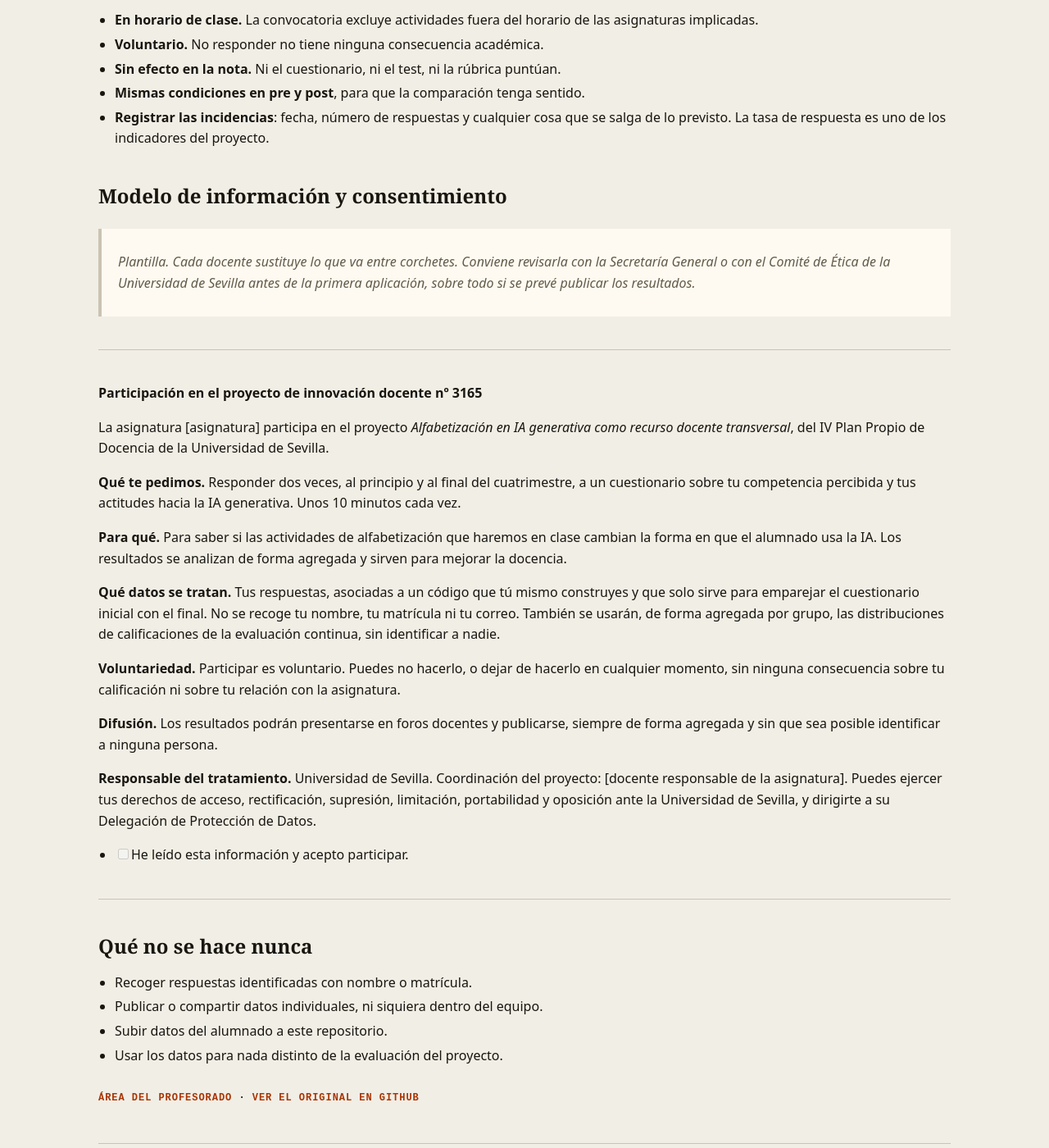
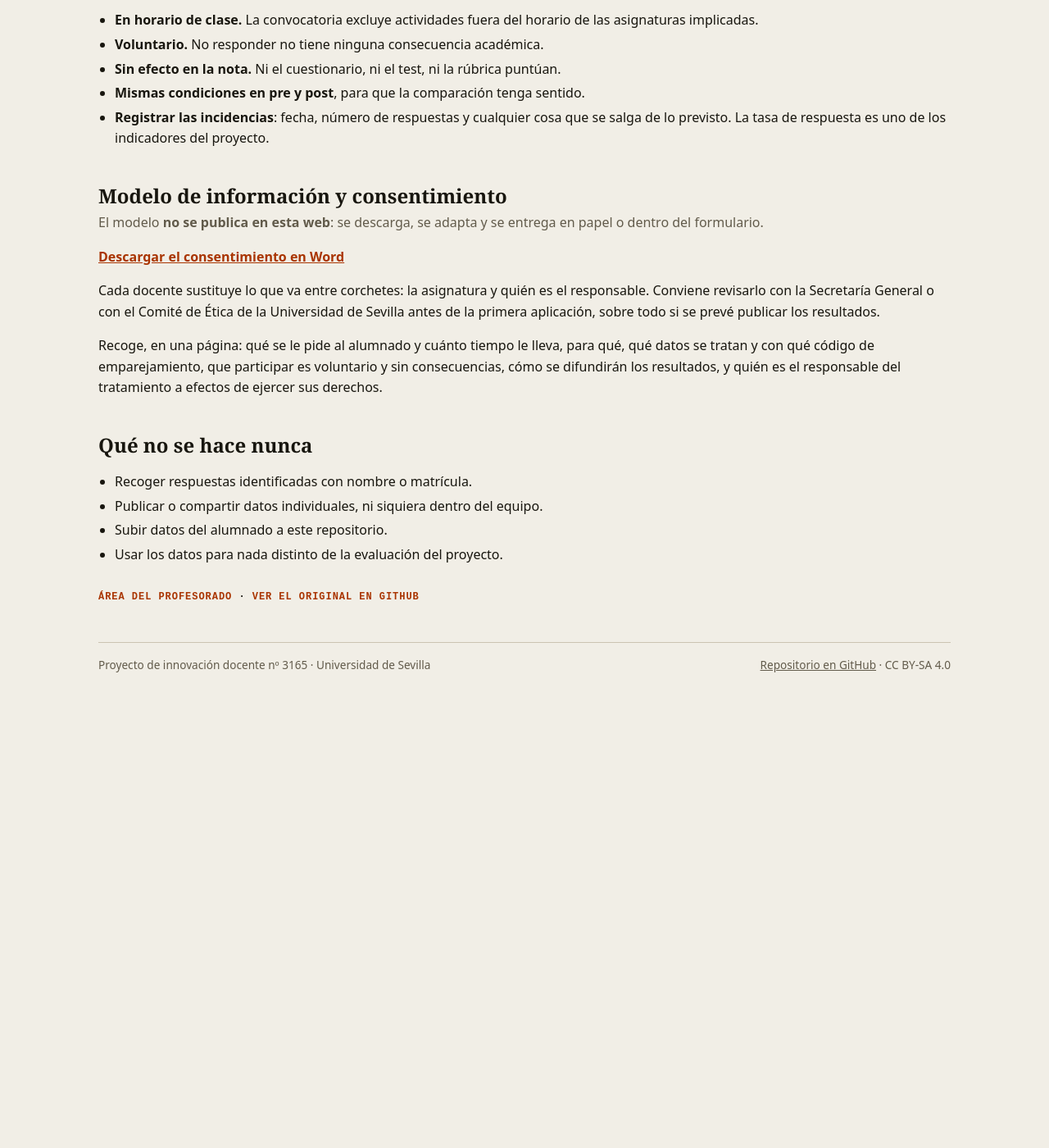
Before and after one commit to jorgeBIGS/innovacion-US-3165, a Jekyll site: the page built from instrumentos/protocolo-aplicacion.md, in a window 1280 px wide and 1400 px high, scrolled down 1076 px. Shown: the whole window at 82% size. Built offline with Jekyll 4.4.1, drawn with Linux system fonts in a browser that asks for light colours; after the commit the page ends 1946 px from its top, so only the background shows below that.

Commit message:
Consentimiento informado: descargable en Word, fuera de la web
El texto deja de publicarse como página. Vive en
instrumentos/consentimiento-informado.md, excluido del sitio en
_config.yml, y de ahí sale el .docx que se descarga desde el
protocolo, que ahora sólo resume qué contiene.

Se actualiza además el 'para qué' del modelo: el alumnado se autoforma
con el material, no hay actividades en clase.

Co-Authored-By: Claude Opus 5 <noreply@anthropic.com>

```diff
--- a/_config.yml
+++ b/_config.yml
@@ -32,6 +32,8 @@ defaults:
 
 exclude:
   - bin/
+  # Origen del consentimiento: se descarga en Word, no se publica como página
+  - instrumentos/consentimiento-informado.md
   - LICENSE
   - LICENSE-CODE
   - CITATION.cff
--- a/bin/generar-docx.py
+++ b/bin/generar-docx.py
@@ -25,6 +25,9 @@ DOCUMENTOS = [
     ("instrumentos/cuestionario-autopercepcion.md",
      "descargas/cuestionario-autopercepcion.docx",
      "Cuestionario de autopercepción y actitudes", True),
+    ("instrumentos/consentimiento-informado.md",
+     "descargas/consentimiento-informado.docx",
+     "Información y consentimiento informado", True),
 ]
 
 # Cabecera del cuestionario que recibe el alumnado, en lugar de la ficha metodológica.
--- a/instrumentos/protocolo-aplicacion.md
+++ b/instrumentos/protocolo-aplicacion.md
@@ -43,45 +43,19 @@ reidentificar por sí solo y se usa exclusivamente para cruzar ambas medidas.
 
 ## Modelo de información y consentimiento
 
-> *Plantilla. Cada docente sustituye lo que va entre corchetes. Conviene revisarla con la
-> Secretaría General o con el Comité de Ética de la Universidad de Sevilla antes de la
-> primera aplicación, sobre todo si se prevé publicar los resultados.*
+El modelo **no se publica en esta web**: se descarga, se adapta y se entrega en papel o
+dentro del formulario.
 
----
+**[Descargar el consentimiento en Word]({{ '/descargas/consentimiento-informado.docx' | relative_url }})**
 
-**Participación en el proyecto de innovación docente nº 3165**
+Cada docente sustituye lo que va entre corchetes: la asignatura y quién es el responsable.
+Conviene revisarlo con la Secretaría General o con el Comité de Ética de la Universidad de
+Sevilla antes de la primera aplicación, sobre todo si se prevé publicar los resultados.
 
-La asignatura [asignatura] participa en el proyecto *Alfabetización en IA generativa como
-recurso docente transversal*, del IV Plan Propio de Docencia de la Universidad de Sevilla.
-
-**Qué te pedimos.** Responder dos veces, al principio y al final del cuatrimestre, a un
-cuestionario sobre tu competencia percibida y tus actitudes hacia la IA generativa. Unos
-10 minutos cada vez.
-
-**Para qué.** Para saber si las actividades de alfabetización que haremos en clase cambian
-la forma en que el alumnado usa la IA. Los resultados se analizan de forma agregada y
-sirven para mejorar la docencia.
-
-**Qué datos se tratan.** Tus respuestas, asociadas a un código que tú mismo construyes y
-que solo sirve para emparejar el cuestionario inicial con el final. No se recoge tu nombre,
-tu matrícula ni tu correo. También se usarán, de forma agregada por grupo, las
-distribuciones de calificaciones de la evaluación continua, sin identificar a nadie.
-
-**Voluntariedad.** Participar es voluntario. Puedes no hacerlo, o dejar de hacerlo en
-cualquier momento, sin ninguna consecuencia sobre tu calificación ni sobre tu relación con
-la asignatura.
-
-**Difusión.** Los resultados podrán presentarse en foros docentes y publicarse, siempre de
-forma agregada y sin que sea posible identificar a ninguna persona.
-
-**Responsable del tratamiento.** Universidad de Sevilla. Coordinación del proyecto:
-[docente responsable de la asignatura]. Puedes ejercer tus derechos de acceso,
-rectificación, supresión, limitación, portabilidad y oposición ante la Universidad de
-Sevilla, y dirigirte a su Delegación de Protección de Datos.
-
-- [ ] He leído esta información y acepto participar.
-
----
+Recoge, en una página: qué se le pide al alumnado y cuánto tiempo le lleva, para qué, qué
+datos se tratan y con qué código de emparejamiento, que participar es voluntario y sin
+consecuencias, cómo se difundirán los resultados, y quién es el responsable del
+tratamiento a efectos de ejercer sus derechos.
 
 ## Qué no se hace nunca
 
```
Also changed, not shown: docencia/README.md (+5 -4 lines), instrumentos/README.md (+1 -1 lines), instrumentos/consentimiento-informado.md (added, +41 -0 lines), profesorado.md (+1 -1 lines), 3 other files.
